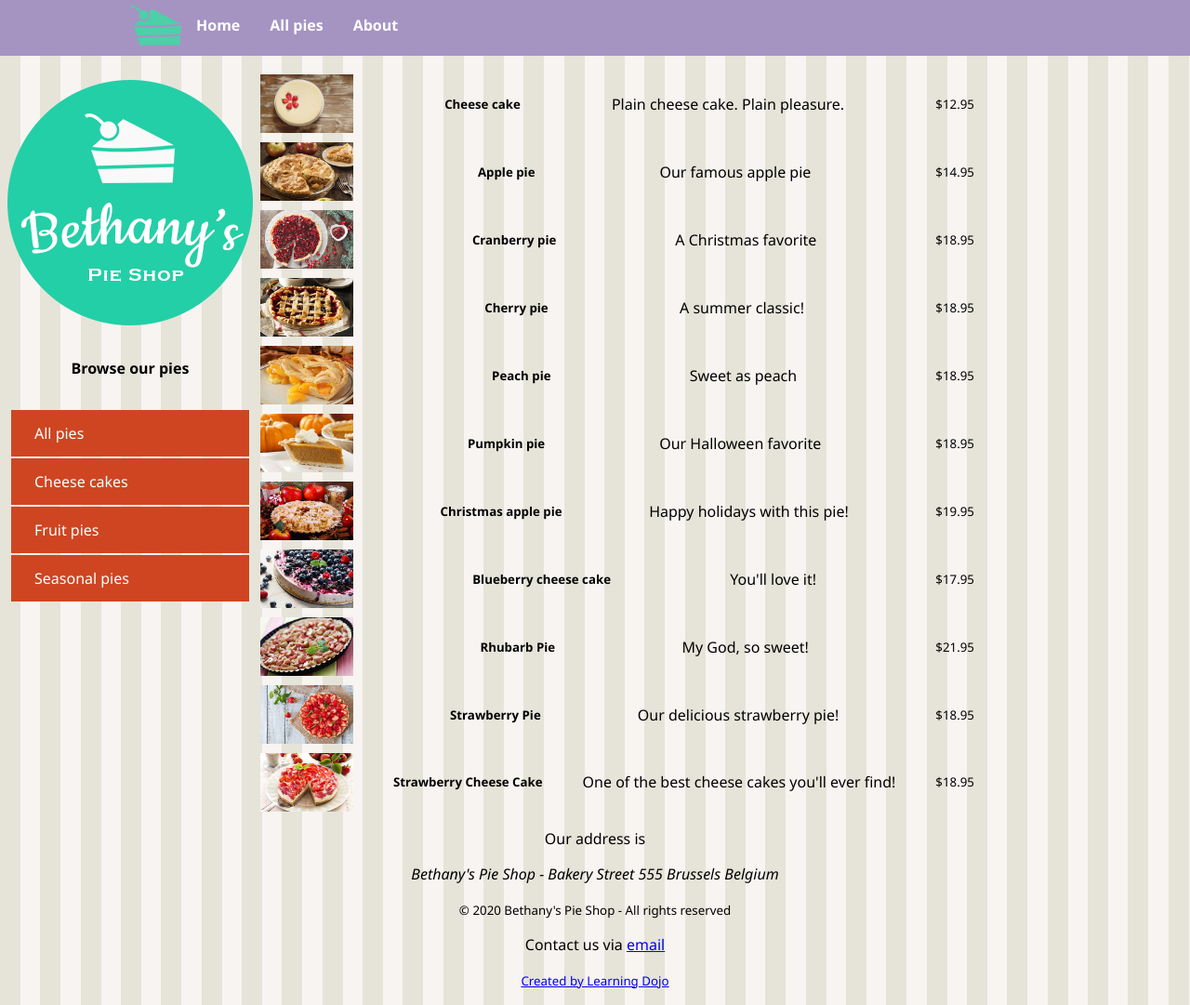
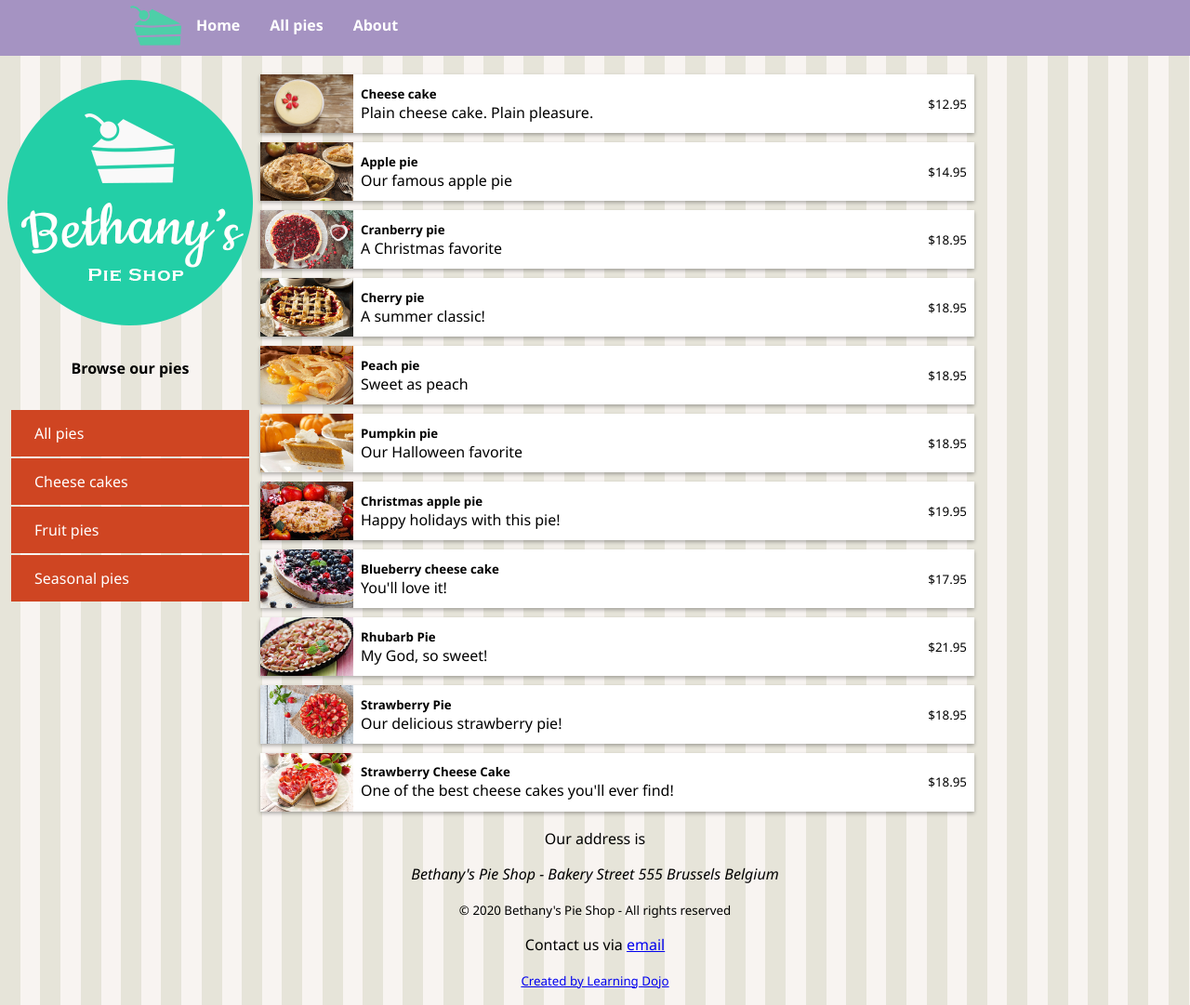
Before and after one commit to MiHawkStackOverFlow/Flexbox-Website, a plain HTML site: page pages/pieoverview.html in a window 1280 px wide. Shown: the whole page at 93% size. Drawn offline with Linux system fonts and the light colour scheme.

Commit message:
flex grow

```diff
--- a/css/styles.css
+++ b/css/styles.css
@@ -92,6 +92,7 @@ nav>ul>li a {
     background-color: white;
     box-shadow: 0 2px 4px rgba(0, 0, 0, 0.3);
     padding: 0.5rem;
+    flex-grow: 2;
 }
 
 .pieCard > h5, .pieCard > p {
@@ -127,6 +128,10 @@ nav>ul>li a {
     order: 15;
 }
 
+.pieRow h5, .pieRow p {
+    margin: 0;
+}
+
 .main {
     display: flex;
     flex-direction: column;
@@ -138,9 +143,16 @@ nav>ul>li a {
     display: flex;
     flex-direction: row;
     margin-bottom: 10px;
-    justify-content: space-between;
     flex-wrap: wrap;
     align-items: center;
+    background-color: #fff;
+    box-shadow: 0 2px 4px rgba(0, 0, 0, 0.3);
+    padding-right: .5rem;
+}
+
+.pieRow > div {
+    flex-grow: 2;
+    padding-left: .5rem;
 }
 
 .leftMenu {
--- a/pages/pieoverview.html
+++ b/pages/pieoverview.html
@@ -40,78 +40,100 @@
 
             <div class="pieRow">
                 <img src="../images/products/cheesecakesmall.jpg" width="100" height="63">
+                <div>
                     <h5>Cheese cake</h5>
                     <p>Plain cheese cake. Plain pleasure.</p>
+                </div>
                 <small>$12.95</small>
             </div>
 
             <div class="pieRow">
                 <img src="../images/products/applepiesmall.jpg" width="100" height="63">
+                <div>
                     <h5>Apple pie</h5>
                     <p>Our famous apple pie</p>
+                </div>
                 <small>$14.95</small>
             </div>
 
             <div class="pieRow">
                 <img src="../images/products/cranberrypiesmall.jpg" width="100" height="63">
+                <div>
                     <h5>Cranberry pie</h5>
                     <p>A Christmas favorite</p>
+                </div>
                 <small>$18.95</small>
             </div>
 
             <div class="pieRow">
                 <img src="../images/products/cherrypiesmall.jpg" width="100" height="63">
+                <div>
                     <h5>Cherry pie</h5>
                     <p>A summer classic!</p>
+                </div>
                 <small>$18.95</small>
             </div>
 
             <div class="pieRow">
                 <img src="../images/products/peachpiesmall.jpg" width="100" height="63">
+                <div>
                     <h5>Peach pie</h5>
                     <p>Sweet as peach</p>
+                </div>
                 <small>$18.95</small>
             </div>
 
             <div class="pieRow">
                 <img src="../images/products/pumpkinpiesmall.jpg" width="100" height="63">
+                <div>
                     <h5>Pumpkin pie</h5>
                     <p>Our Halloween favorite</p>
+                </div>
                 <small>$18.95</small>
             </div>
 
             <div class="pieRow">
                 <img src="../images/products/christmasapplepiesmall.jpg" width="100" height="63">
+                <div>
                     <h5>Christmas apple pie</h5>
                     <p>Happy holidays with this pie!</p>
+                </div>
                 <small>$19.95</small>
             </div>
 
             <div class="pieRow">
                 <img src="../images/products/blueberrycheesecakesmall.jpg" width="100" height="63">
+                <div>
                     <h5>Blueberry cheese cake</h5>
                     <p>You'll love it!</p>
+                </div>
                 <small>$17.95</small>
             </div>
 
             <div class="pieRow">
                 <img src="../images/products/rhubarbpiesmall.jpg" width="100" height="63">
+                <div>
                     <h5>Rhubarb Pie</h5>
                     <p>My God, so sweet!</p>
+                </div>
                 <small>$21.95</small>
             </div>
 
             <div class="pieRow">
                 <img src="../images/products/strawberrypiesmall.jpg" width="100" height="63">
+                <div>
                     <h5>Strawberry Pie</h5>
                     <p>Our delicious strawberry pie!</p>
+                </div>
                 <small>$18.95</small>
             </div>
 
             <div class="pieRow">
                 <img src="../images/products/strawberrycheesecakesmall.jpg" width="100">
+                <div>
                     <h5>Strawberry Cheese Cake</h5>
                     <p>One of the best cheese cakes you'll ever find!</p>
+                </div>
                 <small>$18.95</small>
             </div>
 
```
Lines whose indentation alone changed are shown as unchanged.
